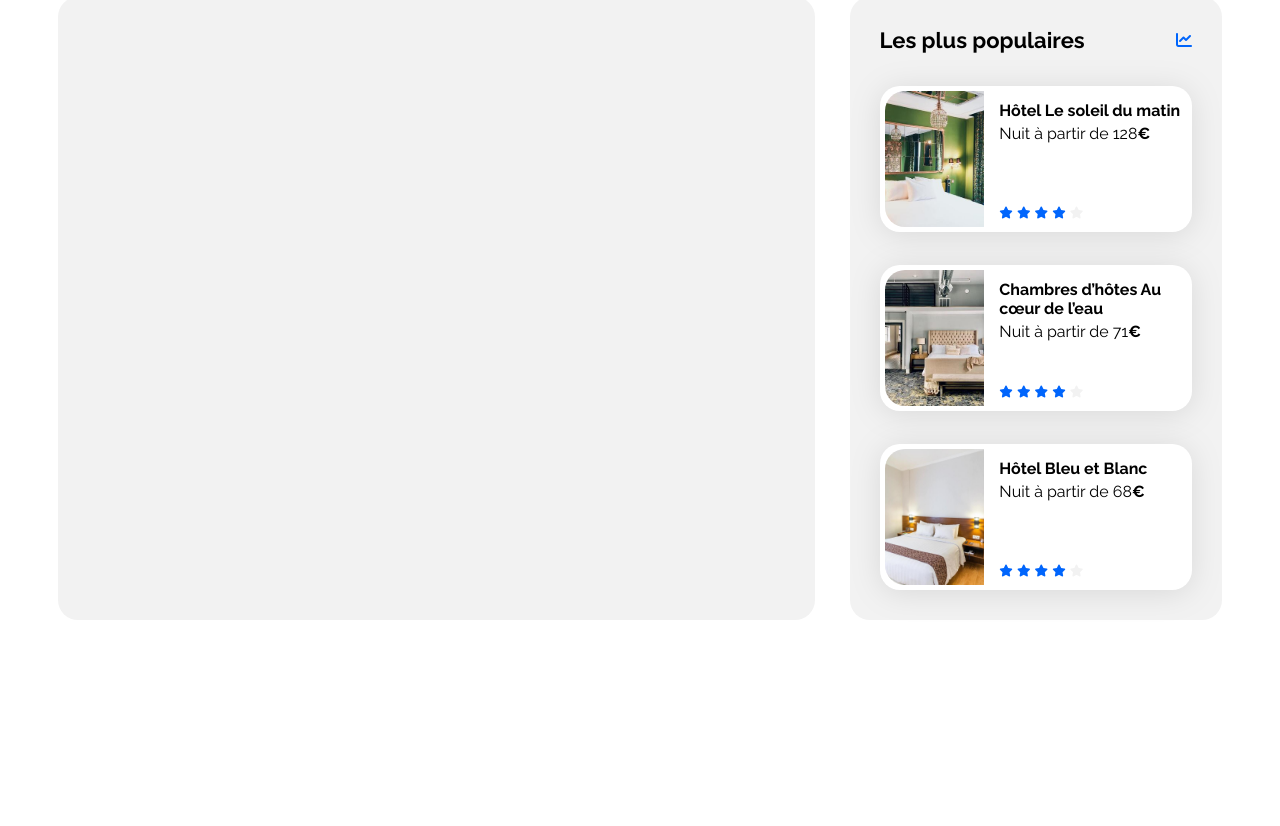
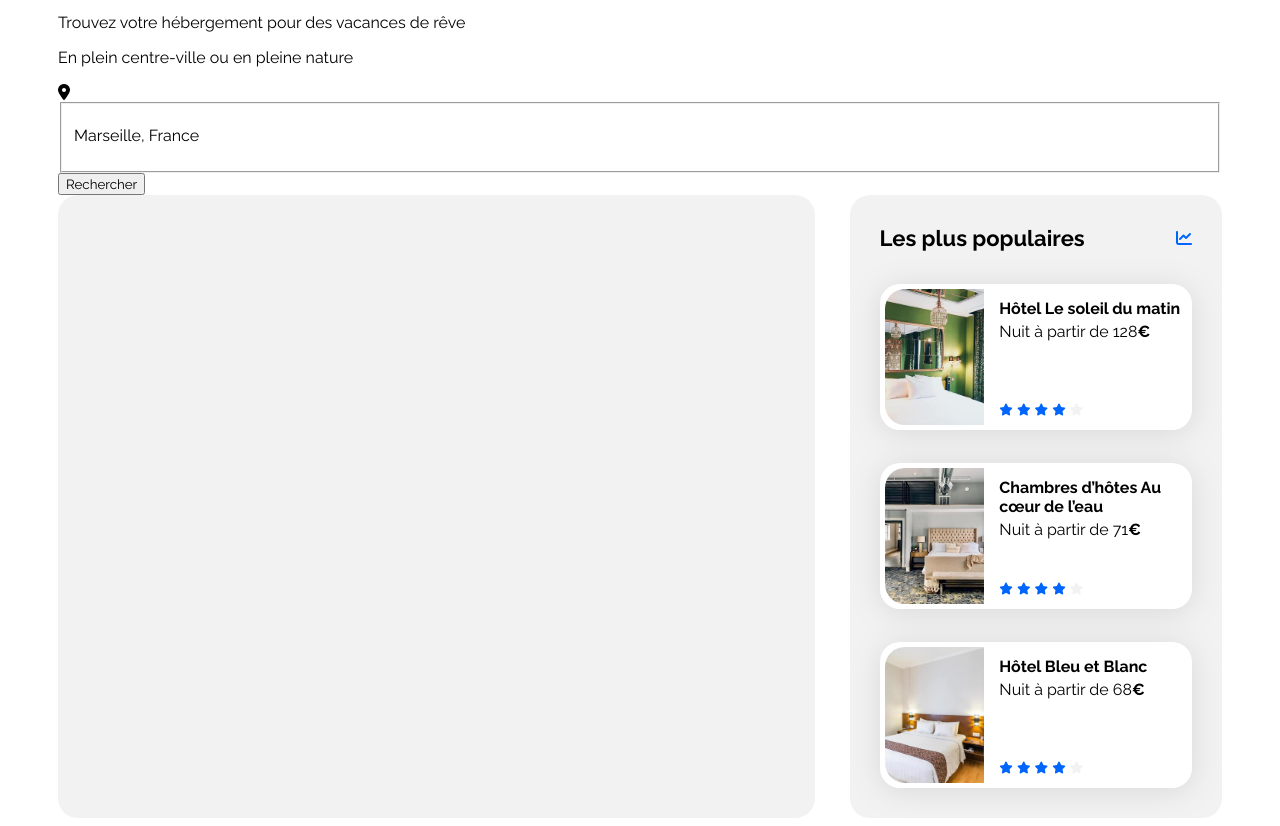
Before and after one commit to G-e-s-s/OC_Projet1_Booki, a plain HTML site: page index.html in a window 1280 px wide. Shown: the part 90-916 px from the top of the page. Before the commit the page ends 800 px from the top, so only its background shows below. Drawn offline with Linux system fonts and the light colour scheme.

Commit message:
Ajout formulaire de recherche

```diff
--- a/index.html
+++ b/index.html
@@ -17,6 +17,7 @@
 
 <body>
     <div class="main-container">
+        <!-- Header-->
         <header>
             <nav>
                 <div class="header">
@@ -32,9 +33,28 @@
         </header>
 
         <main>
+            <!-- Formulaire de recherche -->
+            <div class="infos">
+                <div class="groupe-infos">
+                    <p class="titre-infos">Trouvez votre hébergement pour des vacances de rêve</p>
+                    <p class="sous-titre-infos">En plein centre-ville ou en pleine nature</p>
+                </div>
+                <div class="formulaire-recherche">
+                    <div class="btn-localisation">
+                        <i class="fa-solid fa-location-dot" style="color: #000000;"></i>
+                    </div>
+                    <div class="groupe-bar">
+                        <fieldset class="bar-rechercher"><p>Marseille, France</p></fieldset>
+                        <input type="submit" value="Rechercher">
+                        <i class="fa-solid fa-magnifying-glass" style="color: #ffffff;"></i>
+                    </div>
+                </div>
+            </div>
+
+
+            <!-- hebergements populaires -->
             <div class="hebergements-and-populaires">
                 <section class="hebergements">
-
                 </section>
                 <section class="populaires">
                     <div class="populaires-title">
```
